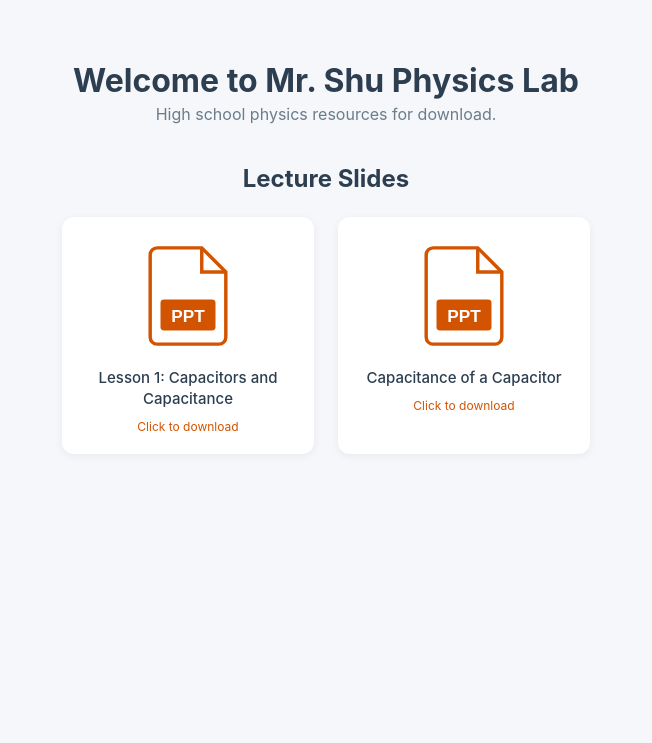
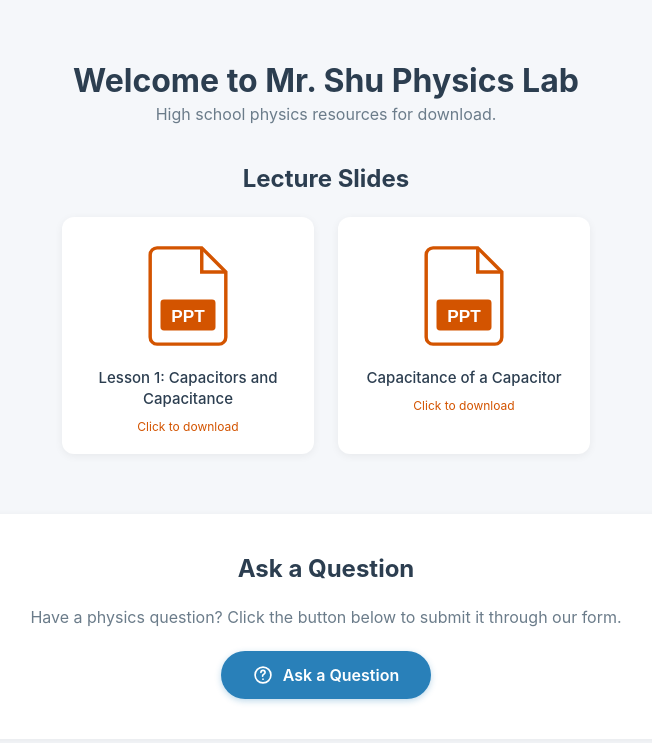
Before and after one commit to broshu/ShuLab, a plain HTML site: page index.html in a window 1280 px wide. Shown: the whole page, without its empty margins (314-966 px from the left). Drawn offline with Linux system fonts and the light colour scheme.

Commit message:
question

```diff
--- a/index.html
+++ b/index.html
@@ -68,6 +68,44 @@
             font-size: 12px;
             color: #d35400;
         }
+        .ask-section {
+            text-align: center;
+            margin-top: 60px;
+            padding: 40px 20px;
+            background: #ffffff;
+            border-radius: 12px;
+            max-width: 700px;
+            margin-left: auto;
+            margin-right: auto;
+            box-shadow: 0 2px 8px rgba(0, 0, 0, 0.06);
+        }
+        .ask-section p {
+            color: #6b7c8a;
+            margin: 0 0 24px 0;
+        }
+        .ask-button {
+            display: inline-flex;
+            align-items: center;
+            gap: 10px;
+            padding: 14px 32px;
+            background: #2980b9;
+            color: #ffffff;
+            font-size: 16px;
+            font-weight: 600;
+            text-decoration: none;
+            border-radius: 999px;
+            box-shadow: 0 2px 6px rgba(41, 128, 185, 0.3);
+            transition: transform 0.15s ease, box-shadow 0.15s ease, background 0.15s ease;
+        }
+        .ask-button:hover {
+            background: #1f6391;
+            transform: translateY(-2px);
+            box-shadow: 0 6px 14px rgba(41, 128, 185, 0.35);
+        }
+        .ask-button svg {
+            width: 20px;
+            height: 20px;
+        }
     </style>
 </head>
 <body>
@@ -104,5 +142,18 @@
             <div class="ppt-hint">Click to download</div>
         </a>
     </div>
+
+    <section class="ask-section">
+        <h2 style="margin-top:0;">Ask a Question</h2>
+        <p>Have a physics question? Click the button below to submit it through our form.</p>
+        <a class="ask-button" href="https://forms.microsoft.com/r/Lg4N3RAWZR" target="_blank" rel="noopener">
+            <svg viewBox="0 0 24 24" fill="none" xmlns="http://www.w3.org/2000/svg" aria-hidden="true">
+                <path d="M9.5 9a2.5 2.5 0 0 1 5 0c0 1.5-1.5 2-2.5 2.8-.5.4-.5 1-.5 1.7M12 17h.01"
+                      stroke="#ffffff" stroke-width="2" stroke-linecap="round" stroke-linejoin="round"/>
+                <circle cx="12" cy="12" r="9.5" stroke="#ffffff" stroke-width="2"/>
+            </svg>
+            Ask a Question
+        </a>
+    </section>
 </body>
 </html>
```
